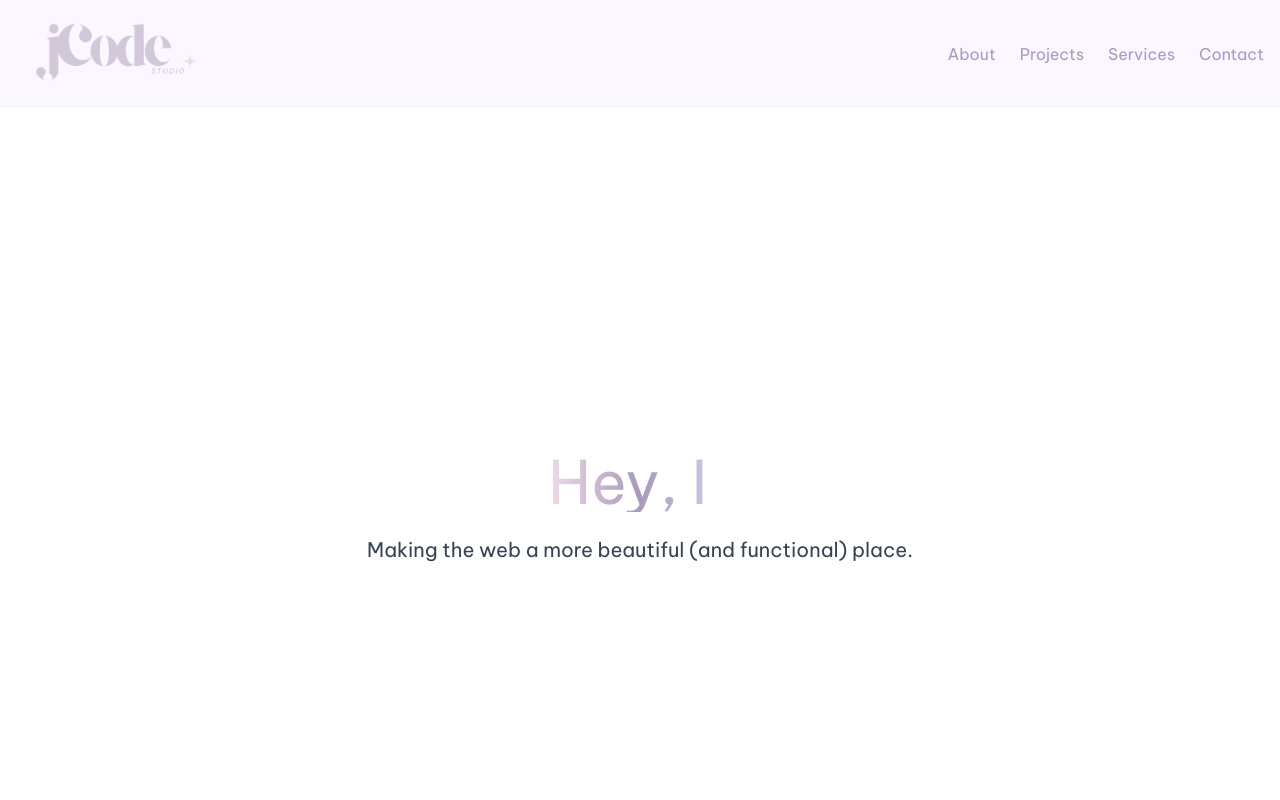
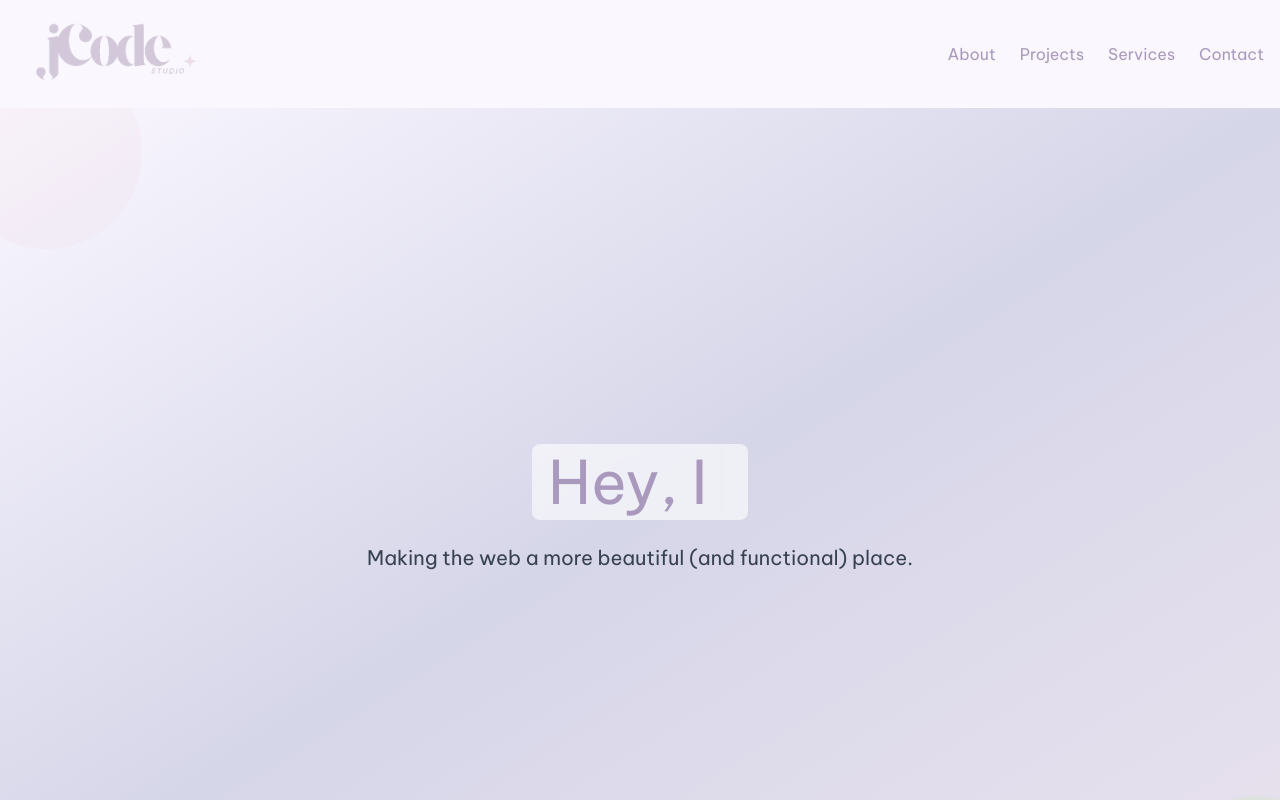
Before and after one commit to jkarstrom/jCodeStudioSite, a Next.js app: page / in a window 1280 px wide. Built offline with nearby package versions, Linux system fonts and the light colour scheme.

Commit message:
Update Hero.jsx

```diff
--- a/src/components/page/Hero.jsx
+++ b/src/components/page/Hero.jsx
@@ -6,11 +6,13 @@ import ClientOnly from '../ClientOnly';
 
 export default function Hero() {
   return (
-    <section
-      className="w-full min-h-screen px-6 py-12 md:py-20 flex flex-col justify-center items-center text-center bg-pur"
-    >
-      <h1 className="text-3xl md:text-6xl leading-tight font-vietnam text-transparent bg-clip-text bg-gradient-to-r from-pink via-darkpurple to-lilac">
+    <section className="relative w-full min-h-screen px-6 py-12 md:py-20 flex flex-col justify-center items-center text-center bg-gradient-to-br from-whitepurple via-lilac to-lightpurple overflow-hidden">
+
+    <div className="absolute w-48 h-48 bg-pink opacity-20 rounded-full top-[-50px] left-[-50px] animate-[float_6s_ease-in-out_infinite]"></div>
+    <div className="absolute w-32 h-32 bg-green opacity-30 rounded-full bottom-[-30px] right-[-40px] animate-[float_8s_ease-in-out_infinite]"></div>
+      <h1 className="text-3xl md:text-6xl leading-tight font-vietnam text-darkpurple">
         <ClientOnly>
+          <div className="bg-white/60 backdrop-blur-sm rounded-lg px-4 py-2 inline-block">
             <Typewriter
               words={[
                 "Hey, I’m Joan and welcome to jCode Studio.",
@@ -25,6 +27,7 @@ export default function Hero() {
               deleteSpeed={40}
               delaySpeed={1500}
             />
+          </div>
         </ClientOnly>
       </h1>
 
```
Lines whose indentation alone changed are shown as unchanged.
